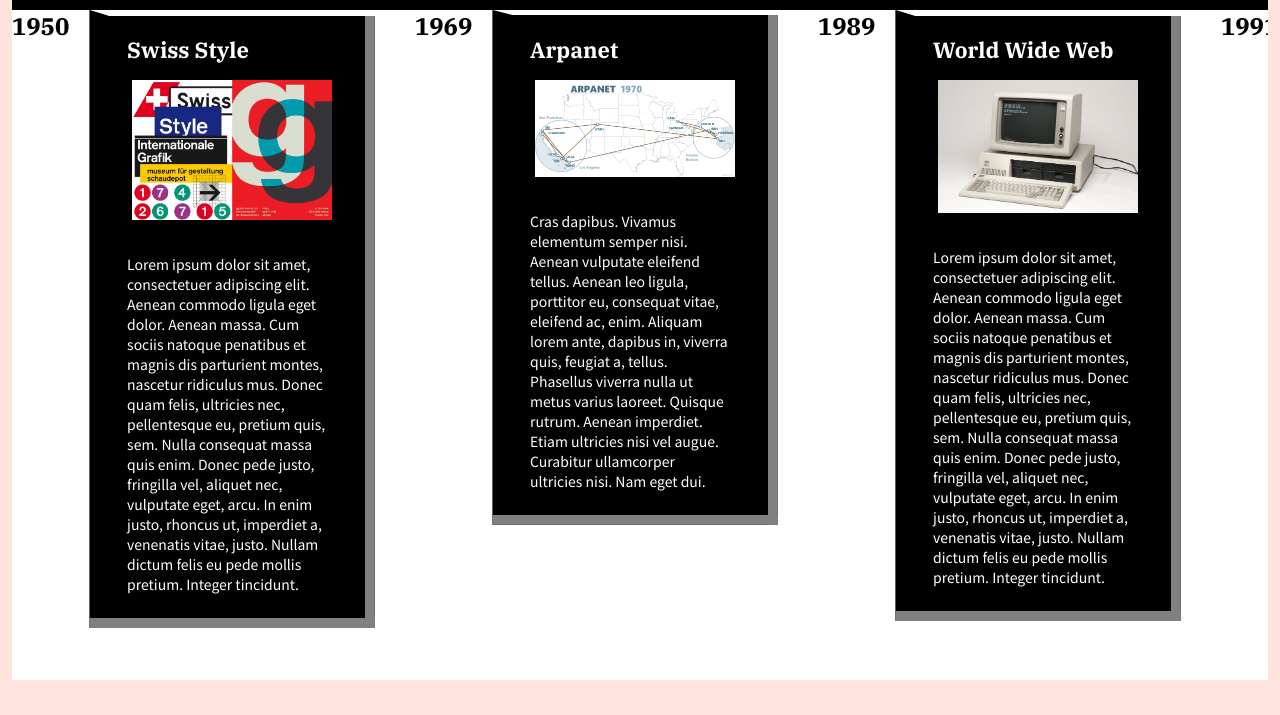
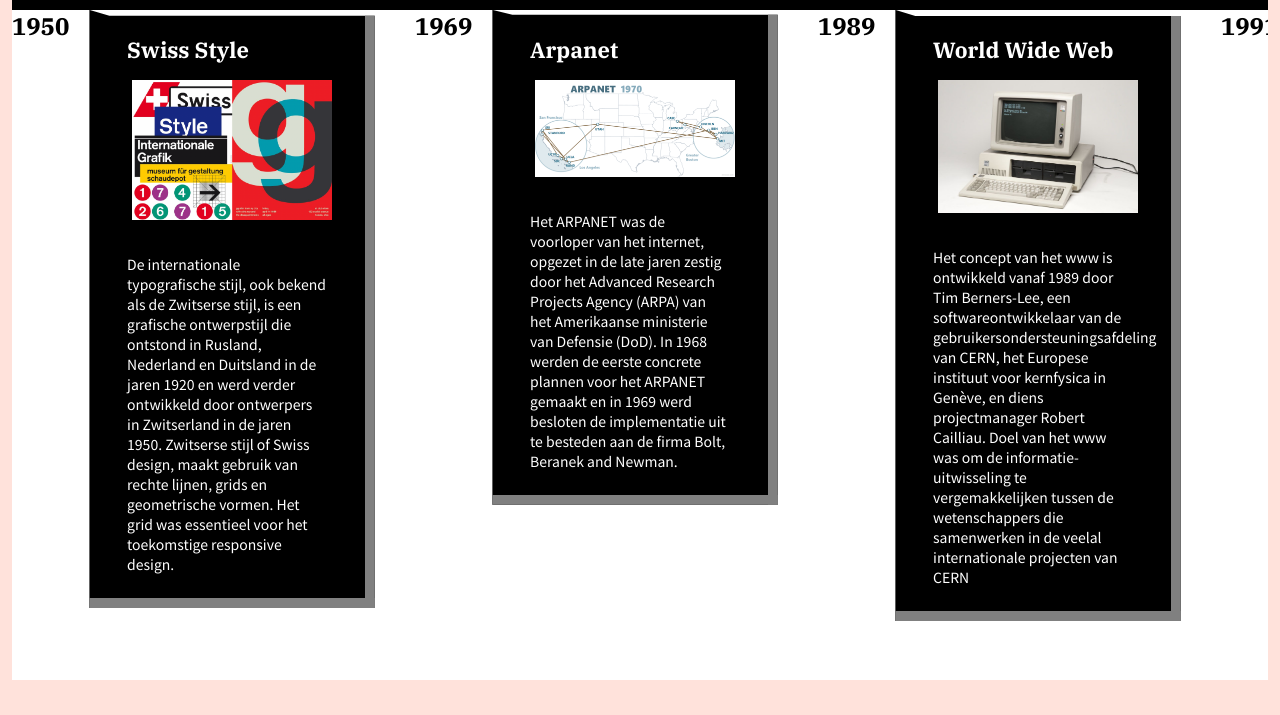
Before and after one commit to LynetteMar/xt1challenge1, a plain HTML site: page index.html in a window 1280 px wide. Shown: the part 85-800 px from the top of the page. Drawn offline with Linux system fonts and the light colour scheme.

Commit message:
Update index.html

```diff
--- a/index.html
+++ b/index.html
@@ -1,5 +1,5 @@
 <!DOCTYPE html>
-<html lang="en">
+<html lang="nl">
 	<head>
 		<meta charset="utf-8">
         <title>Timeline</title>
@@ -28,8 +28,7 @@
                             <figure>
                                 <img src="img/swiss-style.png" alt="#" />
                             </figure>
-                            <p>Lorem ipsum dolor sit amet, consectetuer adipiscing elit. Aenean commodo ligula eget dolor. Aenean massa. Cum sociis natoque penatibus et magnis dis parturient montes, nascetur ridiculus mus. Donec quam felis, ultricies nec, pellentesque eu, pretium quis, sem. Nulla consequat massa quis enim. Donec pede justo, fringilla vel, aliquet nec, vulputate eget, arcu. In enim justo, rhoncus ut, imperdiet a, venenatis vitae, justo. Nullam dictum felis eu pede mollis pretium. Integer tincidunt. </p>
-
+                            <p>De internationale typografische stijl, ook bekend als de Zwitserse stijl, is een grafische ontwerpstijl die ontstond in Rusland, Nederland en Duitsland in de jaren 1920 en werd verder ontwikkeld door ontwerpers in Zwitserland in de jaren 1950. Zwitserse stijl of Swiss design, maakt gebruik van rechte lijnen, grids en geometrische vormen. Het grid was essentieel voor het toekomstige responsive design.</p>
                         </article>
                         <h2>1969</h2>
                         <article id="69">
@@ -38,8 +37,8 @@
                             <figure>
                                 <img src="img/arpanet_1970.png" alt="#" />
                             </figure>
-                            <p>Cras dapibus. Vivamus elementum semper nisi. Aenean vulputate eleifend tellus. Aenean leo ligula, porttitor eu, consequat vitae, eleifend ac, enim. Aliquam lorem ante, dapibus in, viverra quis, feugiat a, tellus. Phasellus viverra nulla ut metus varius laoreet. Quisque rutrum. Aenean imperdiet. Etiam ultricies nisi vel augue. Curabitur ullamcorper ultricies nisi. Nam eget dui.</p>
-
+                            <p>Het ARPANET was de voorloper van het internet, opgezet in de late jaren zestig door het Advanced Research Projects Agency (ARPA) van het Amerikaanse ministerie van Defensie (DoD).
+                            In 1968 werden de eerste concrete plannen voor het ARPANET gemaakt en in 1969 werd besloten de implementatie uit te besteden aan de firma Bolt, Beranek and Newman. </p>
                         </article>
                         <h2>1989</h2>
                         <article id="89">
@@ -47,7 +46,7 @@
                             <figure>
                                 <img src="img/computer_www.jpg" alt="#" />
                             </figure>
-                            <p>Lorem ipsum dolor sit amet, consectetuer adipiscing elit. Aenean commodo ligula eget dolor. Aenean massa. Cum sociis natoque penatibus et magnis dis parturient montes, nascetur ridiculus mus. Donec quam felis, ultricies nec, pellentesque eu, pretium quis, sem. Nulla consequat massa quis enim. Donec pede justo, fringilla vel, aliquet nec, vulputate eget, arcu. In enim justo, rhoncus ut, imperdiet a, venenatis vitae, justo. Nullam dictum felis eu pede mollis pretium. Integer tincidunt. </p>
+                            <p>Het concept van het www is ontwikkeld vanaf 1989 door Tim Berners-Lee, een softwareontwikkelaar van de gebruikersondersteuningsafdeling van CERN, het Europese instituut voor kernfysica in Genève, en diens projectmanager Robert Cailliau. Doel van het www was om de informatie-uitwisseling te vergemakkelijken tussen de wetenschappers die samenwerken in de veelal internationale projecten van CERN </p>
 
                         </article>
                         <div class="line">Line</div>
@@ -58,17 +57,17 @@
                             <figure>
                                 <img src="img/html.jpg" alt="#" />
                             </figure>
-                            <p>Cras dapibus. Vivamus elementum semper nisi. Aenean vulputate eleifend tellus. Aenean leo ligula, porttitor eu, consequat vitae, eleifend ac, enim. Aliquam lorem ante, dapibus in, viverra quis, feugiat a, tellus. Phasellus viverra nulla ut metus varius laoreet. Quisque rutrum. Aenean imperdiet. Etiam ultricies nisi vel augue. Curabitur ullamcorper ultricies nisi. Nam eget dui.</p>
-
+                            <p>HTML werd in 1991 bedacht en ontwikkeld door Tim Berners-Lee om wetenschappelijke documenten van het CERN in Genève gemakkelijker toegankelijk te maken.
+                            De eerste officiële specificatie van HTML door de W3C organisatie was HTML 2.0, geaccepteerd in september 1995. Eerder was er gewerkt aan uitbreiding van de oorspronkelijke specificatie onder de naam HTML+ (gepubliceerd in november 1993)
+                            </p>
                         </article>
                         <h2>1993</h2>
                         <article id="ninethree">
-
                             <h3>Graphic Browser</h3>
                             <figure>
                                 <img src="img/mosaic.jpg" alt="#" />
                             </figure>
-                            <p>Lorem ipsum dolor sit amet, consectetuer adipiscing elit. Aenean commodo ligula eget dolor. Aenean massa. Cum sociis natoque penatibus et magnis dis parturient montes, nascetur ridiculus mus. Donec quam felis, ultricies nec, pellentesque eu, pretium quis, sem. Nulla consequat massa quis enim. Donec pede justo, fringilla vel, aliquet nec, vulputate eget, arcu. In enim justo, rhoncus ut, imperdiet a, venenatis vitae, justo. Nullam dictum felis eu pede mollis pretium. Integer tincidunt. </p>
+                            <p>Mosaic was geschreven door het Amerikaanse National Center for Supercomputing Applications (NCSA). Het werd eind 1992 ontwikkeld door NCSA en officieel uitgebracht in april 1993. De doorbraak van het web als populairste internettoepassing (naast e-mail) wordt vaak aan Mosaic toegeschreven. De opvolgers van Mosaic als populairste browser voor Microsoft Windows, achtereenvolgens Netscape en Microsoft Internet Explorer, gebruikten voor hun eerste versies Mosaic als basis.</p>
 
                         </article>
                         <h2>1996</h2>
@@ -78,8 +77,7 @@
                             <figure>
                                 <img src="img/css1.jpg" alt="#" />
                             </figure>
-                            <p>Cras dapibus. Vivamus elementum semper nisi. Aenean vulputate eleifend tellus. Aenean leo ligula, porttitor eu, consequat vitae, eleifend ac, enim. Aliquam lorem ante, dapibus in, viverra quis, feugiat a, tellus. Phasellus viverra nulla ut metus varius laoreet. Quisque rutrum. Aenean imperdiet. Etiam ultricies nisi vel augue. Curabitur ullamcorper ultricies nisi. Nam eget dui.</p>
-
+                            <p>Het voorstel werd door Håkon Wium Lie gepresenteerd op de "Mosaic and the Web"-conferentie in Chicago, en samen met Bert Bos, nogmaals in 1995. In die tijd was het W3C in oprichting en organiseerde het een project om tot een standaard voor CSS te komen. In december 1996 werd de CSS1-aanbeveling gepubliceerd. In 1997 begon een werkgroep van de W3C aan uitbreiding van de specificatie. Dit resulteerde in de CSS2-aanbeveling, gepubliceerd in mei 1998.</p>
                         </article>
                         <div class="line">Line</div>
                         <h2 id="seven">2007</h2>
@@ -89,7 +87,7 @@
                             <figure>
                                 <img src="img/first_iphone.jpg" alt="#" />
                             </figure>
-                            <p>Lorem ipsum dolor sit amet, consectetuer adipiscing elit. Aenean commodo ligula eget dolor. Aenean massa. Cum sociis natoque penatibus et magnis dis parturient montes, nascetur ridiculus mus. Donec quam felis, ultricies nec, pellentesque eu, pretium quis, sem. Nulla consequat massa quis enim. Donec pede justo, fringilla vel, aliquet nec, vulputate eget, arcu. In enim justo, rhoncus ut, imperdiet a, venenatis vitae, justo. Nullam dictum felis eu pede mollis pretium. Integer tincidunt. </p>
+                            <p>Met de komst van de nieuwe iPhone haalde Steve Jobs van Apple in 2007 wereldnieuws. Op 29 juni 2007 was de eerste generatie iPhone beschikbaar voor verkoop in de Verenigde Staten. Er waren bij de lancering twee versies van de eerste generatie iPhone verkocht, een met 4 gigabyte opslaggeheugen en een met 8 gigabyte opslaggeheugen. De versie met 4 gigabyte opslaggeheugen kostte $ 499 en de versie met 8 gigabyte opslaggeheugen kostte $ 599.</p>
 
                         </article>
                         <h2>2010</h2>
@@ -99,7 +97,7 @@
                             <figure>
                                 <img src="img/responsive_design.jpg" alt="#" />
                             </figure>
-                            <p>Cras dapibus. Vivamus elementum semper nisi. Aenean vulputate eleifend tellus. Aenean leo ligula, porttitor eu, consequat vitae, eleifend ac, enim. Aliquam lorem ante, dapibus in, viverra quis, feugiat a, tellus. Phasellus viverra nulla ut metus varius laoreet. Quisque rutrum. Aenean imperdiet. Etiam ultricies nisi vel augue. Curabitur ullamcorper ultricies nisi. Nam eget dui.</p>
+                            <p>De term responsive webdesign in 2010 door Ethan Marcotte. Marcotte merkte destijds op dat steeds meer bedrijven investeerden in een mobiele website om hun klanten ook mobiel een optimale ervaring te bieden. Maar door het aantal apparaten, met allen hun eigen resolutie en afmetingen, bleek één mobiele website geen optimale oplossing. Toen merkte hij op dat het veel praktischer was om te ontwerpen in relatieve eenheden.</p>
 
                         </article>
                         <h2 id="cur">Now</h2>
```
